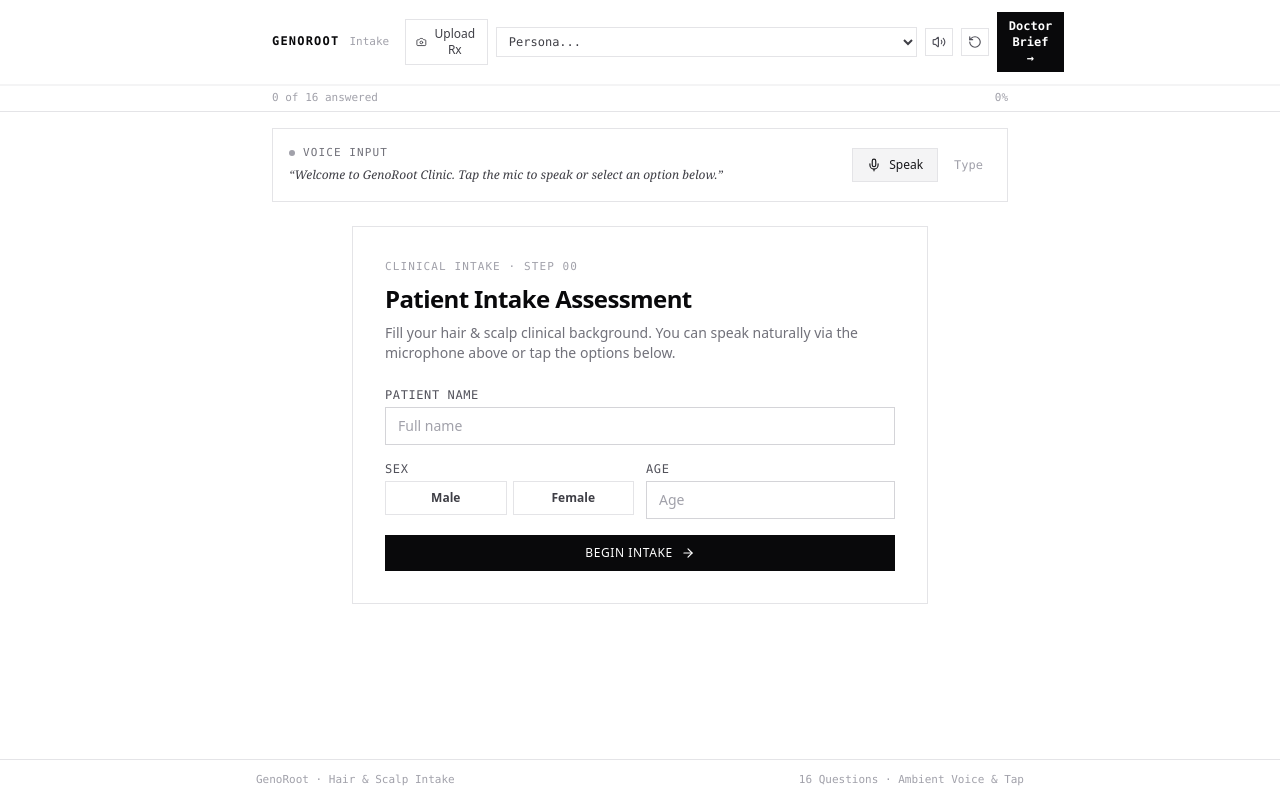
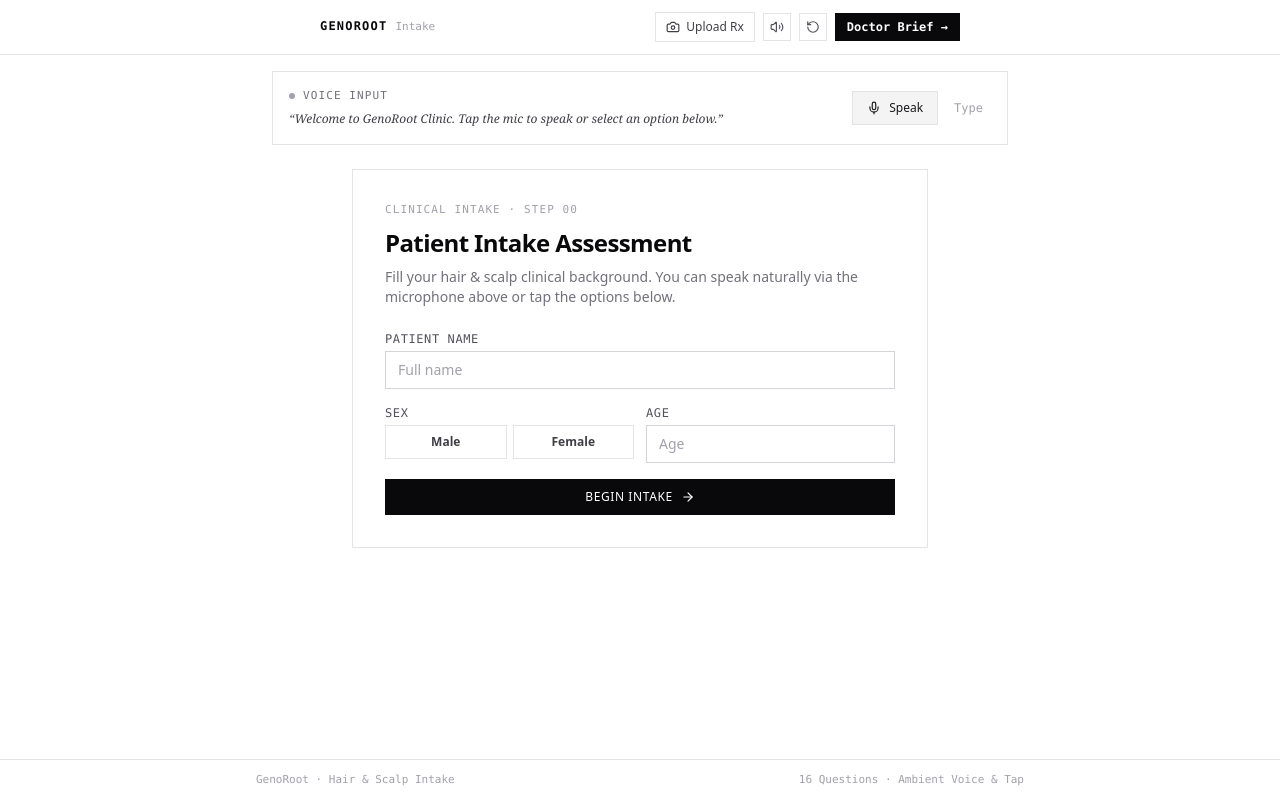
Before and after one commit to yaseen2402/form, a Next.js app: page / in a window 1280 px wide. Built offline with nearby package versions, Linux system fonts and the light colour scheme.

Commit message:
refactor: remove redundant top progress strip and persona dropdown for clean minimal header

```diff
--- a/src/components/Header.tsx
+++ b/src/components/Header.tsx
@@ -2,28 +2,23 @@
 
 import React from "react";
 import { useIntake } from "@/context/IntakeContext";
-import { DEMO_PERSONAS } from "@/lib/constants";
 import { Volume2, VolumeX, RotateCcw, Camera } from "lucide-react";
 
 export function Header() {
   const {
-    completionPercentage,
-    answeredCount,
-    totalQuestions,
     viewMode,
     setViewMode,
     isMuted,
     setIsMuted,
     resetForm,
-    loadPersona,
     setPrescriptionModalOpen,
   } = useIntake();
 
   return (
     <header className="sticky top-0 z-40 bg-white border-b border-zinc-200">
-      <div className="max-w-3xl mx-auto px-4 py-3 flex items-center justify-between gap-4">
+      <div className="max-w-2xl mx-auto px-4 py-3 flex items-center justify-between gap-4">
         {/* Brand */}
-        <div className="flex items-baseline gap-2.5">
+        <div className="flex items-baseline gap-2">
           <span className="font-mono text-xs font-bold tracking-widest text-zinc-950 uppercase">
             GenoRoot
           </span>
@@ -34,7 +29,7 @@ export function Header() {
 
         {/* Actions */}
         <div className="flex items-center gap-2">
-          {/* Scan Rx */}
+          {/* Upload Rx */}
           <button
             onClick={() => setPrescriptionModalOpen(true)}
             className="flex items-center gap-1.5 text-xs font-medium px-2.5 py-1.5 border border-zinc-200 hover:border-zinc-950 text-zinc-700 hover:text-zinc-950 transition-colors"
@@ -42,28 +37,6 @@ export function Header() {
             <Camera className="w-3.5 h-3.5" />
             <span className="hidden sm:inline">Upload Rx</span>
           </button>
-
-          {/* Test Persona Selector */}
-          <select
-            onChange={(e) => {
-              if (e.target.value) {
-                loadPersona(e.target.value);
-                e.target.value = "";
-              }
-            }}
-            defaultValue=""
-            className="text-xs font-mono bg-white hover:bg-zinc-50 text-zinc-700 border border-zinc-200 px-2 py-1.5 cursor-pointer outline-none transition"
-            aria-label="Simulate Persona"
-          >
-            <option value="" disabled>
-              Persona...
-            </option>
-            {DEMO_PERSONAS.map((p) => (
-              <option key={p.id} value={p.id}>
-                {p.name}
-              </option>
-            ))}
-          </select>
 
           {/* Audio toggle */}
           <button
@@ -96,18 +69,6 @@ export function Header() {
           </button>
         </div>
       </div>
-
-      {/* Ultra-minimalist 1px Progress Bar */}
-      <div className="w-full bg-zinc-100 h-0.5 relative">
-        <div
-          className="bg-zinc-950 h-full transition-all duration-300"
-          style={{ width: `${completionPercentage}%` }}
-        />
-      </div>
-      <div className="max-w-3xl mx-auto px-4 py-1 flex items-center justify-between text-[11px] font-mono text-zinc-400">
-        <span>{answeredCount} of {totalQuestions} answered</span>
-        <span>{completionPercentage}%</span>
-      </div>
     </header>
   );
 }
```
